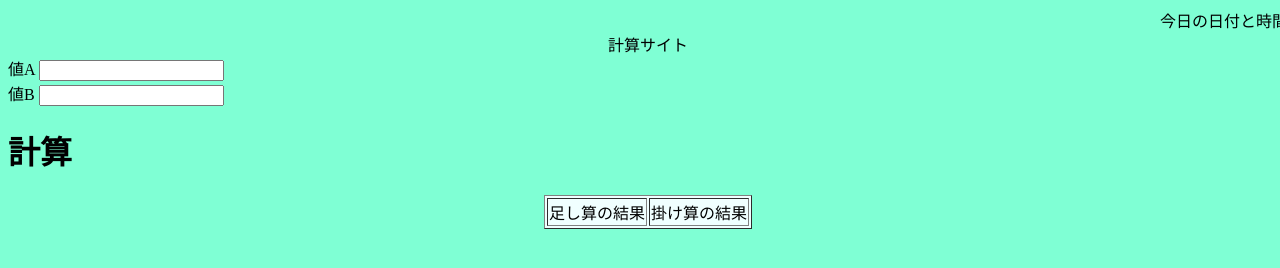
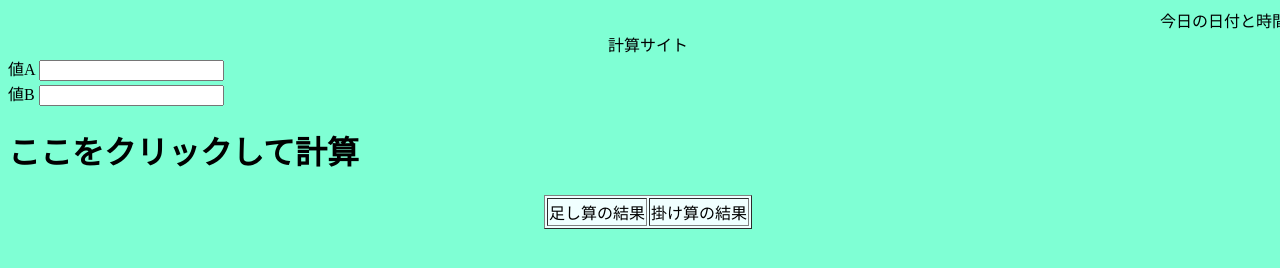
Before and after one commit to hamada456/study8, a website: page index.html in a window 1280 px wide. Drawn offline with Linux system fonts and the light colour scheme.

Commit message:
不要コード削除

```diff
--- a/app.js
+++ b/app.js
@@ -9,8 +9,6 @@ app.use(cors());
 //http://localhost/study8/app.js/intA/${num1}/intB/${num2}
 
 app.get("/numA/:intA/numB/:intB", (req, res) => {
-//app.get(`http://localhost/study8/app.js/numA/${num1}/numB/${num2}`, (req, res) => {
-
     //res.setHeader('Access-Control-Allow-Origin', 'http://localhost:3000')
     const a = parseInt(req.params.intA);
     const b = parseInt(req.params.intB);
--- a/index.html
+++ b/index.html
@@ -27,7 +27,7 @@
                 </label>
             </div>
 
-            <h1 id = "calculation">計算</h1>
+            <h1 id = "calculation">ここをクリックして計算</h1>
 
             <!-- <button id="inputBtn">入力する</button> -->
                 <tr>
--- a/index.js
+++ b/index.js
@@ -15,9 +15,6 @@
         res.open( "GET", sendUrl , false );
         res.send(null);
         // JSON のデータ数分処理、値を返す
-        // res.addEventListener("load", function(){ // loadイベントを登録します。
-        //     console.log(this.response); // 通信結果を出力します。
-        // }, false);
 
         getJSON();
 
```
